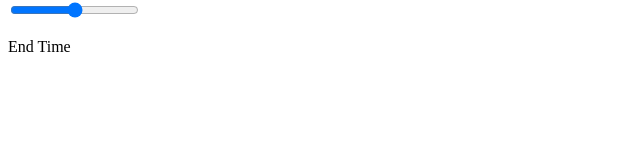
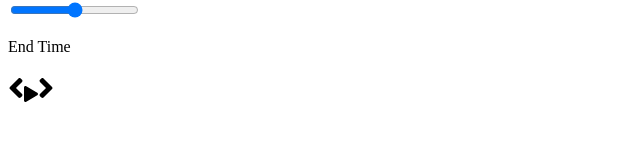
Before and after one commit to DKBoston15/react-music-player, a React (Create React App) app: page / in a window 1280 px wide. Shown: the part 231-372 px from the top of the page, without its empty margins (0-640 px from the left). Built offline with nearby package versions, Linux system fonts and the light colour scheme.

Commit message:
Player Icons

```diff
--- a/src/components/Player.js
+++ b/src/components/Player.js
@@ -1,4 +1,11 @@
 import React from "react";
+// Font Awesome
+import { FontAwesomeIcon } from "@fortawesome/react-fontawesome";
+import {
+  faPlay,
+  faAngleLeft,
+  faAngleRight
+} from "@fortawesome/free-solid-svg-icons";
 
 const Player = props => {
   return (
@@ -8,7 +15,15 @@
         <input type="range" />
         <p>End Time</p>
       </div>
-      <div className="play-control"></div>
+      <div className="play-control">
+        <FontAwesomeIcon className="skip-back" icon={faAngleLeft} size="2x" />
+        <FontAwesomeIcon className="play" icon={faPlay} />
+        <FontAwesomeIcon
+          className="skip-forward"
+          icon={faAngleRight}
+          size="2x"
+        />
+      </div>
     </div>
   );
 };
```
Also changed, not shown: 1 other file (tests, documents, lock files or other folders).
